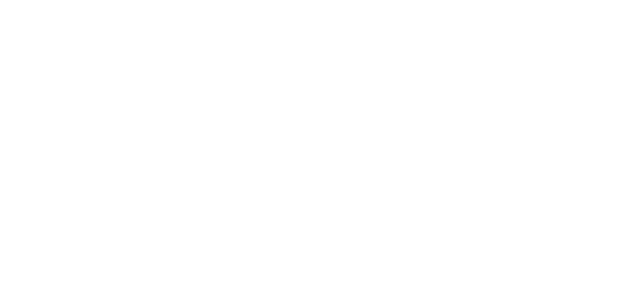
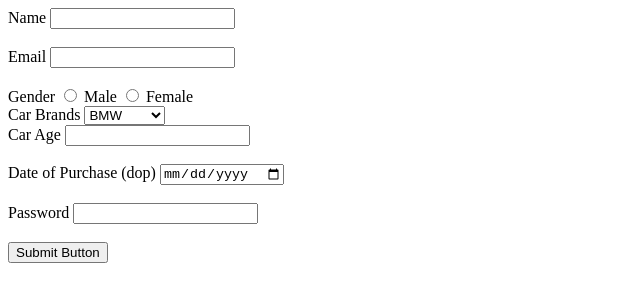
Before and after one commit to acciojob/car-insurance-form-PraveenTiwari08, a website: page main.html in a window 1280 px wide. Shown: the whole page, without its empty margins (0-640 px from the left). Drawn offline with Linux system fonts and the light colour scheme.

Commit message:
created a submission

```diff
--- a/main.html
+++ b/main.html
@@ -8,6 +8,46 @@
 
 <body>
 	<!-- the entire body must be written by student -->
+	<form method="post">
+		<label for="name">Name</label>
+		<input id="name" type="text" required>
+		<br>
+		<br>
+		<label for="email">Email</label>
+		<input id="email" type="email" required>
+		<br>
+		<br>
+		<div>
+		<label>
+		<span>Gender</span>
+        <input type="radio" name="gender" value="male" required> Male
+      </label>
+      <label>
+        <input type="radio" name="gender" value="female" required> Female
+      </label>
+		</div>
+		<div>
+			 <label for="cars">Car Brands</label>
+      <select id="cars" name="cars">
+        <option>BMW</option>
+        <option>Audi</option>
+        <option>Mercedez</option>
+      </select>
+		</div>
+		<label for="carage">Car Age</label>
+		<input id="carage" type="Number" required>
+		<br>
+		<br>
+		<label for="dop">Date of Purchase (dop)</label>
+		<input id="dop" type="Date" required>
+		<br>
+		<br>
+		<label for="password">Password</label>
+		<input id="password" type="Password" required>
+		<br>
+		<br>
+		<button type="submit">Submit Button</button>
+	</form>
     <script type="text/javascript" src="./script.js">
 </script>
 
```
